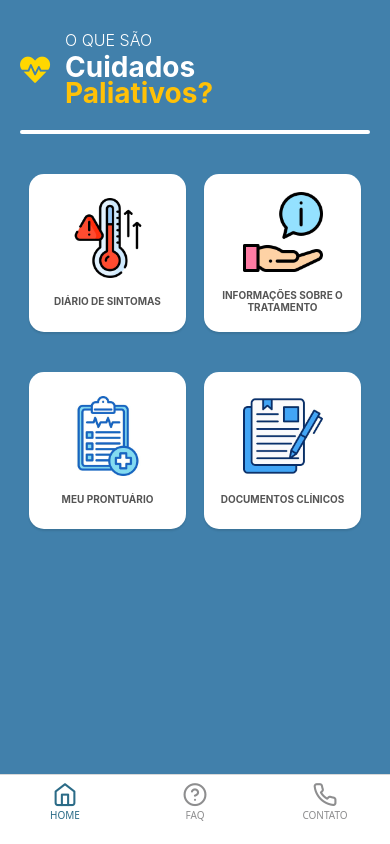
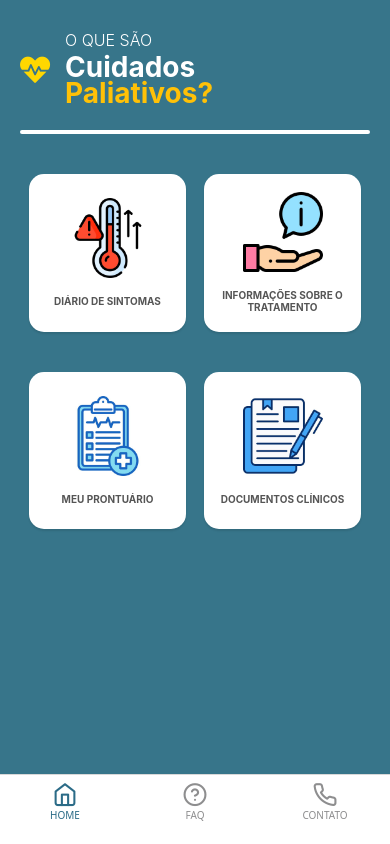
Before and after one commit to LordSith06/CuidadosPaliativos_App, a React Native app in the folder CuidadosPaliativosApp/: screen /MainTabs in a window 390 px wide. Built offline with nearby package versions, Linux system fonts and the light colour scheme.

Commit message:
mudança de cores

```diff
--- a/CuidadosPaliativosApp/src/pages/HomeScreen.js
+++ b/CuidadosPaliativosApp/src/pages/HomeScreen.js
@@ -51,11 +51,11 @@ const HomeScreen = () => {
 const styles = StyleSheet.create({
   safeArea: {
     flex: 1,
-    backgroundColor: '#4180AB',
+    backgroundColor: '#37758a',
   },
   container: {
     flex: 1,
-    backgroundColor: '#4180AB',
+    backgroundColor: '#37758a',
   },
   header: {
     padding: 20,
```
